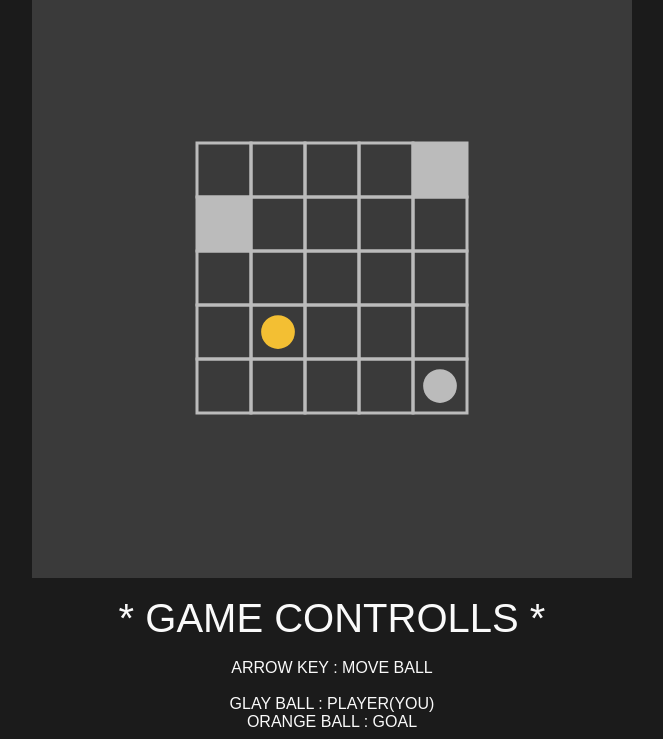
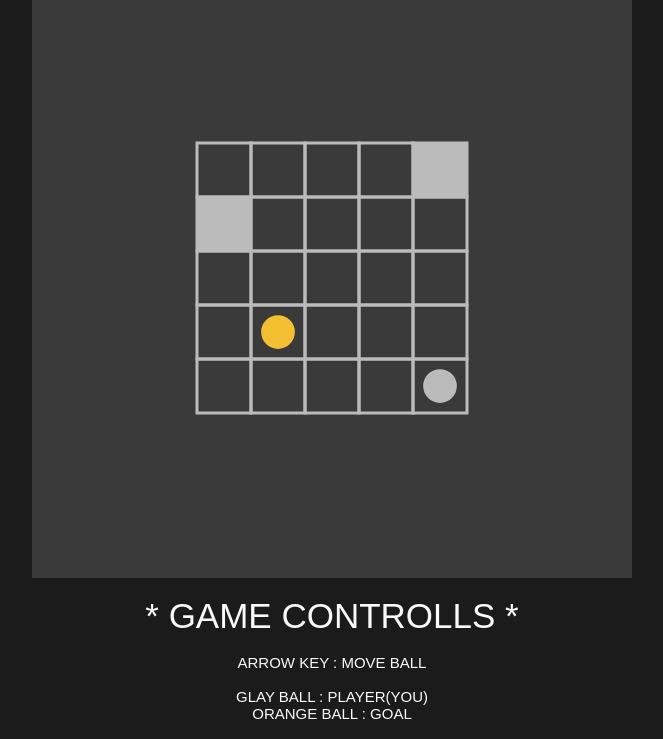
Before and after one commit to JPNYKW/ICELE, a plain HTML site: page index.html in a window 1280 px wide. Shown: the part 109-848 px from the top of the page, without its empty margins (308-971 px from the left). Drawn offline with Linux system fonts and the light colour scheme.

Commit message:
Update index.html

```diff
--- a/index.html
+++ b/index.html
@@ -17,7 +17,10 @@
 			color:#33E0FF;
 		}
 		#subTitle{
-			font-size:40px;
+			font-size:35px;
+		}
+		#text{
+			font-size:15px;
 		}
 		</style>
 	</head>
@@ -29,12 +32,14 @@
 			<span id="subTitle">* GAME CONTROLLS *</span>
 			<br>
 			<br>
+			<span id="text">
 			ARROW KEY : MOVE BALL
 			<br>
 			<br>
 			GLAY BALL : PLAYER(YOU)
 			<br>
 			ORANGE BALL : GOAL
+			</span>
 		</center>
 	</body>
 </html>
```
